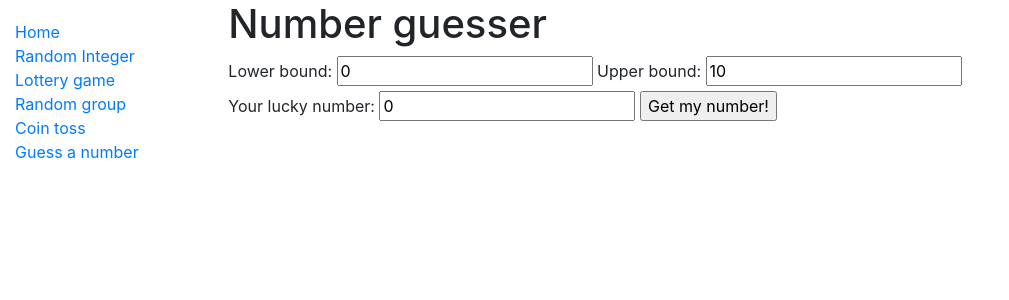
After one commit to roznawsk/randomsite, a Django app: page /rand/guesser/ in a window 1280 px wide. The commit adds this page. Shown: the top 300 px of the page, without its empty margins (0-1009 px from the left). Run offline with Django 3.2, Linux system fonts and the light colour scheme.

Commit message:
added number guesser

```diff
--- a/rand/urls.py
+++ b/rand/urls.py
@@ -11,4 +11,5 @@ urlpatterns = [
     path('group_randomizer/', views.group_randomizer, name='group_randomizer'),
     path('elements_draw/', views.elements_draw, name='elements_draw'),
     path('coin/', views.coin, name='coin'),
+    path('guesser/', views.guesser, name='guesser')
 ]
--- a/rand/views.py
+++ b/rand/views.py
@@ -171,8 +171,25 @@ def coin(request):
     print(req)
     if req:
         coin_q = int(req['coin_q'])
-        coins = random.choices(['O', 'R'], k=coin_q)
+        coins = random.choices([0, 1], k=coin_q)
     else:
         coin_q = 1
         coins = ''
     return render(request, 'generators/coin.html', {'coin_q': coin_q, 'coins': coins})
+
+
+def guesser(request):
+    req = request.GET
+    print(req)
+    if req:
+        lower_bound = int(req['lower_bound_field'])
+        upper_bound = int(req['upper_bound_field'])
+        user_num = int(req['user_num'])
+        rand_int = random.randint(lower_bound, upper_bound)
+    else:
+        lower_bound = 0
+        upper_bound = 10
+        user_num = lower_bound
+        rand_int = ''
+    return render(request, 'generators/guesser.html', {'lower_bound': lower_bound, 'upper_bound': upper_bound,
+                                                       'rand_int': rand_int, 'user_num': user_num})
--- a/rndsite/urls.py
+++ b/rndsite/urls.py
@@ -15,6 +15,8 @@ Including another URLconf
 """
 from django.contrib import admin
 from django.urls import include, path
+from django.conf import settings
+from django.conf.urls.static import static
 
 urlpatterns = [
     path('admin/', admin.site.urls),
--- a/templates/base_generic.html
+++ b/templates/base_generic.html
@@ -20,6 +20,7 @@
           <li><a href="{% url 'lottery' %}">Lottery game</a></li>
         <li><a href="{% url 'group' %}">Random group</a></li>
         <li><a href="{% url 'coin' %}">Coin toss</a></li>
+        <li><a href="{% url 'guesser' %}">Guess a number</a></li>
         </ul>
      {% endblock %}
       </div>
--- /dev/null
+++ b/templates/generators/guesser.html
@@ -0,0 +1,27 @@
+{% extends "base_generic.html" %}
+
+{% block content %}
+  <h1>Number guesser</h1>
+  <form action="" method="get">
+    <label for="Lower bound">Lower bound:</label>
+    <input id="lower_bound" type="number" name="lower_bound_field" value={{ lower_bound }}>
+{#    <input type="submit" value="OK">#}
+  <label for="Upper bound">Upper bound:</label>
+    <input id="upper_bound" type="number" name="upper_bound_field" value={{ upper_bound }}>
+       <br>
+  <label for="Your lucky number">Your lucky number:</label>
+
+  <input id="user_num" type="number" name="user_num" value="{{ user_num }}">
+      <input type="submit" value="Get my number!">
+  </form>
+    {% if rand_int != '' %}
+        The chosen number: {{  rand_int }}
+
+        {% if rand_int == user_num %}
+            Congrats - you won!
+        {% endif %}
+        {% if rand_int != user_num %}
+            You lost :c
+        {% endif %}
+    {% endif %}
+{% endblock %}
```
Also changed, not shown: templates/generators/coin.html (+11 -2 lines), static/rand/res/1plnawers.png (added), static/rand/res/1plnrewers.png (added).
